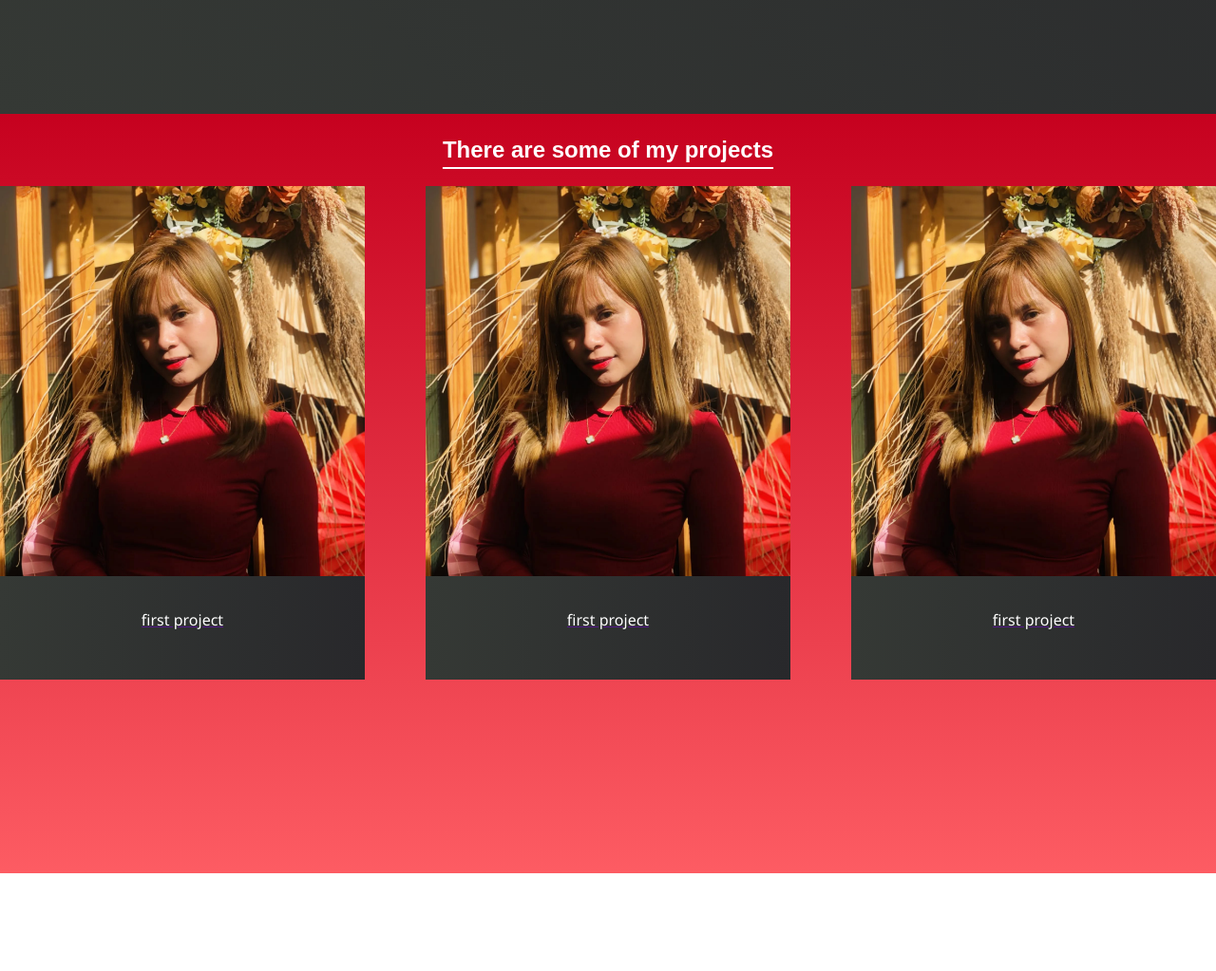
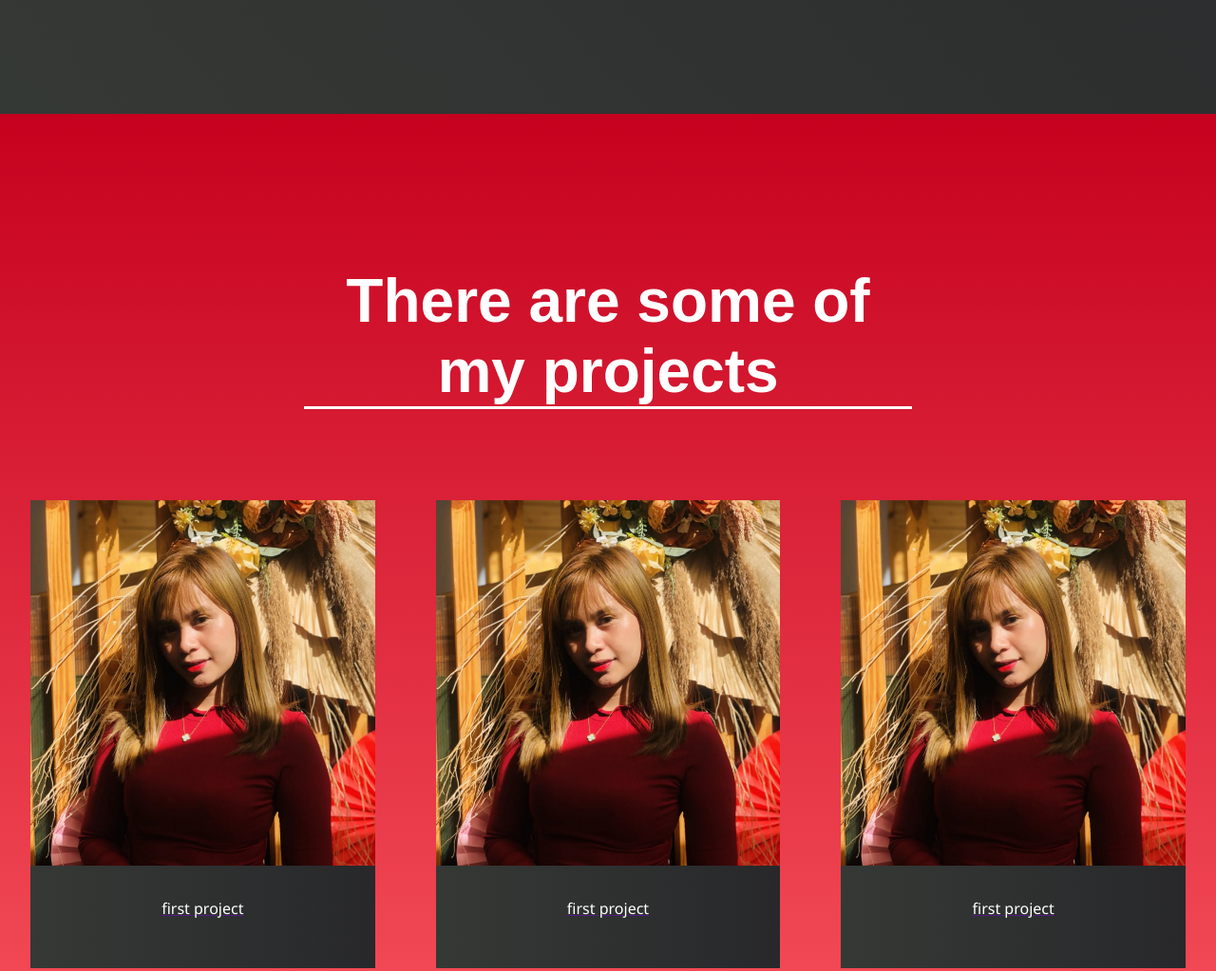
Before and after one commit to Mojoejoe08/joe-portfolio, a plain HTML site: page index.html in a window 1280 px wide. Shown: the part 680-1703 px from the top of the page at 95% size. Before the commit the page ends 1600 px from the top, so only its background shows below. Drawn offline with Linux system fonts and the light colour scheme.

Commit message:
END OF PROJECT SECTION

```diff
--- a/index.html
+++ b/index.html
@@ -22,9 +22,8 @@
             <p>a web developer</p>
         </header>
         <main>
-            <section id="project">
+            <section id="project" class="project-container">
                 <h2>There are some of my projects</h2>
-                <section class="project-container">
                     <div class="project-items">
                         <a href="" target="_blank" >
                             <img class="item-image" src="./assets/sample.jfif" alt="">
@@ -33,19 +32,12 @@
                         <a href="" target="_blank" >
                             <img class="item-image" src="./assets/sample.jfif" alt="1">
                             <figcaption class="item-image-caption">first project</figcaption>
-                            <a href="" target="_blank" >
-                                <img class="item-image" src="./assets/sample.jfif" alt="1">
-                                <figcaption lass="item-image-caption">first project</figcaption>
-                            </a>
+                        <a href="" target="_blank" >
+                            <img class="item-image" src="./assets/sample.jfif" alt="1">
+                            <figcaption lass="item-image-caption">first project</figcaption>
                         </a>
-                    </div>
-                    <!---<div class="project-items">
-
-                    </div>
-                    <div class="project-items">
-
-                    </div>--->
-                </section>
+                    </a>
+                </div>
             </section>
             <section></section>
         </main>
--- a/styles/stylesheet.css
+++ b/styles/stylesheet.css
@@ -38,6 +38,7 @@ body{
     text-align: center;
     height: 2.5vh;
 }
+/*** START OF HEADER ***/
 header{
     width: 100%;
     height: 100vh;
@@ -61,26 +62,43 @@ header p{
     font-style: italic;
     font-size: 1.5em;
 }
+/*** END OF HEADER ***/
+
+/*** START OF PROJECT ***/
 #project{
-    width: 100%;
-    min-height: 100vh;
+    text-align: center;
+    padding: 10rem 2rem;
     background: linear-gradient(180deg,var(--first-color),var(--second-color));
 }
+section {
+    display: block;
+    unicode-bidi: isolate;
+}
 #project h2{
+    color: var(--third-color);
     text-align: center;
-    color: var(--third-color);
-    padding: 3vh;
+    max-width: 640px;
+    margin: 0 auto 6rem auto;
+    border-bottom: 0.2rem solid var(--third-color);
+}
+h2 {
+    font-size: 4rem;
+}
+h1,h2{
     font-family: 'Raleway', sans-serif;
+    font-weight: 700;
     text-align: center;
-    text-decoration: underline;
-    text-underline-offset: 10px;
 }
-#project hr{
-    padding: 0 5px 0 5px;
-    width: 80vw;
-    margin: auto;
-
-}
+/*
+.project-container{
+    display: grid;
+    grid-template-columns: repeat(auto-fit, minmax(320px, 1fr));
+    width: 100%;
+    max-width: 1280px;
+    grid-gap: 4rem;
+    margin: 0 auto;
+    margin-bottom: 6rem;
+}*/
 .project-items{
     display: grid;
     grid-template-columns: repeat(auto-fit, minmax(320px, 1fr));
@@ -91,18 +109,7 @@ header p{
     margin-bottom: 6rem;
     text-align: center;
 }
-.project-container{
-    display: grid;
-    grid-template-columns: repeat(auto-fit, minmax(320px, 1fr));
-    width: 100%;
-    max-width: 1280px;
-    grid-gap: 4rem;
-    margin: 0 auto;
-    margin-bottom: 6rem;
-}
-.project-items{
-    width: 100%;
-}
+
 .project-items a{
     background: linear-gradient(90deg, #353935, #28282B);
     display: flex;
@@ -120,3 +127,7 @@ header p{
     margin: auto;
     color: white;
 }
+/*** END OF PROJECT ***/
+
+
+/**START OF CONTACT***/
```
